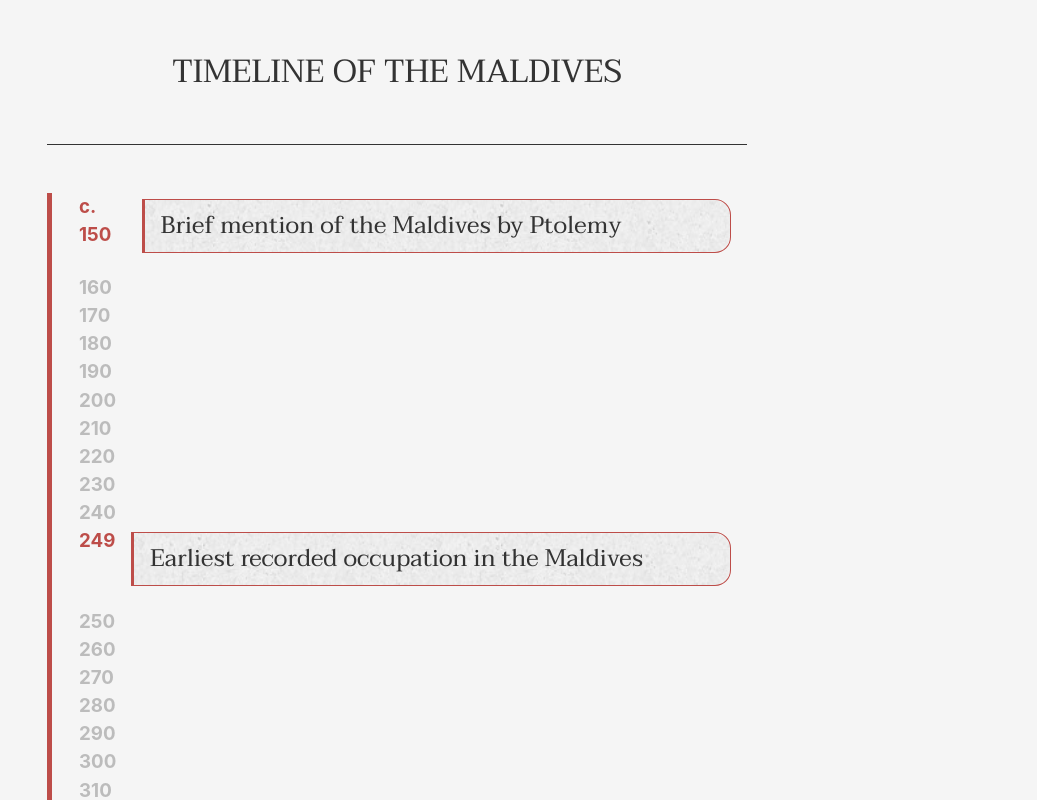
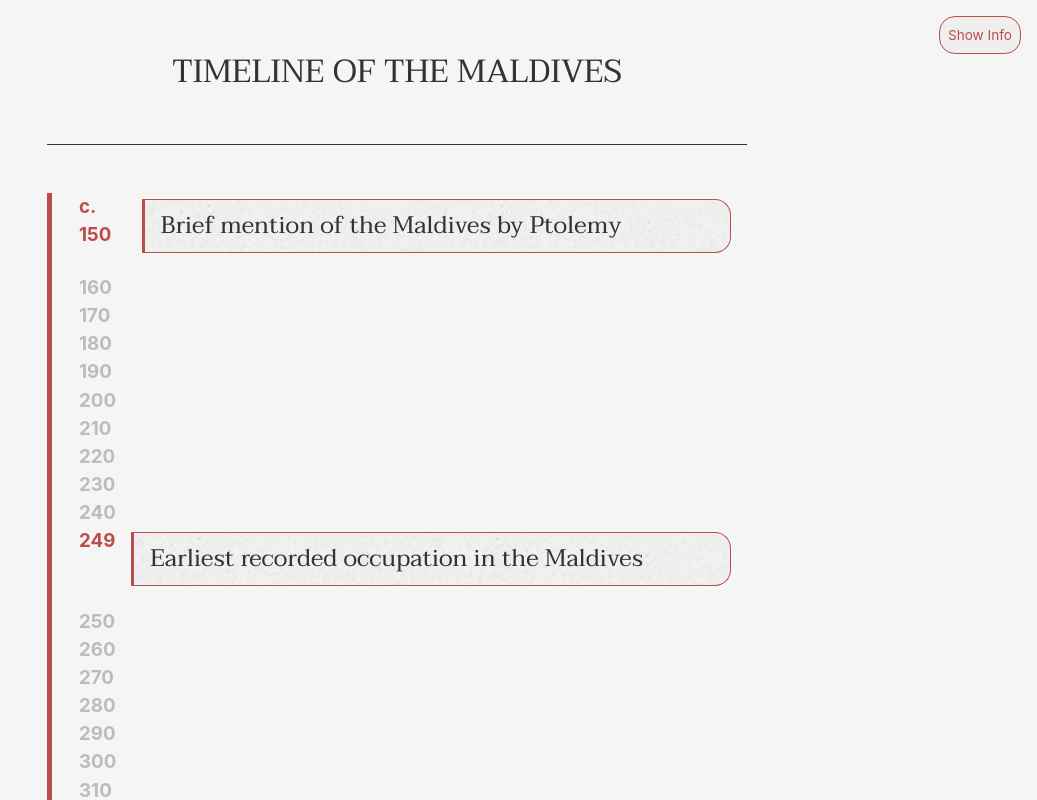
Before and after one commit to faryyym/maldive_history, a Vue app: page / in a window 1280 px wide. Shown: the top 800 px of the page, without its empty margins (243-1280 px from the left). Built offline with nearby package versions, Linux system fonts and the light colour scheme.

Commit message:
Add: Control to expand and collapse all cards

```diff
--- a/src/App.vue
+++ b/src/App.vue
@@ -1,5 +1,6 @@
 <template>
   <h1 class="heading">Timeline of the Maldives</h1>
+  <Controls @showInfoClick="showInfo" :showingInfo="showingInfo" />
 
   <div class="container">
     <div class="line"></div>
@@ -31,9 +32,12 @@
         </div>
         <div
           class="additional-info"
-          :class="{ 'show-info': activeInfo === yearData.year }"
+          ref="additionalInfoRef"
+          :class="{
+            'show-info': activeInfo === yearData.year,
+          }"
         >
-          <p>{{ yearData.description }}</p>
+          <p v-if="yearData.description">{{ yearData.description }}</p>
           <div class="period">
             <h3>Period</h3>
             <p>
@@ -52,15 +56,18 @@
 </template>
 <script>
 import historicalData from './assets/historicalData.json'
+import Controls from './components/Controls.vue'
 
 export default {
   name: 'App',
+  components: { Controls },
   data() {
     return {
       maxYears: 2023,
       startYear: 150,
       historicalData: historicalData,
       activeInfo: null,
+      showingInfo: false,
     }
   },
 
@@ -105,6 +112,16 @@ export default {
 
     handleImageError(event) {
       event.target.style.display = 'none' // Hide the image if it fails to load
+    },
+
+    showInfo() {
+      const additionalInfoElement = this.$refs.additionalInfoRef // Access the element using the reference
+      if (additionalInfoElement) {
+        additionalInfoElement.forEach((element) => {
+          element.classList.toggle('show-info') // Toggle the 'show-info' class
+        })
+      }
+      this.showingInfo = !this.showingInfo
     },
   },
   mounted() {},
@@ -171,7 +188,7 @@ export default {
     z-index: -1;
     background-image: url('./assets/stone_texture.jpg');
     background-size: 50%;
-    opacity: 30%;
+    opacity: 20%;
     border-radius: 0 1rem 1rem 0;
   }
 }
@@ -202,7 +219,7 @@ export default {
 .show-info {
   height: 100%;
   max-height: 1000px;
-  margin: 1rem 0;
+  margin-top: 0.75rem;
 }
 
 .period {
--- a/src/assets/resets.scss
+++ b/src/assets/resets.scss
@@ -59,3 +59,18 @@ textarea,
 select {
   font: inherit;
 }
+
+button {
+  font-size: 0.85rem;
+  padding: 0.5rem;
+  border-radius: 1rem;
+  border: 1px solid $primary;
+  color: $primary;
+  cursor: pointer;
+
+  &:hover {
+    background-color: $secondary;
+    color: white;
+    border-color: $secondary;
+  }
+}
--- /dev/null
+++ b/src/components/Controls.vue
@@ -0,0 +1,60 @@
+<template>
+  <transition name="fade">
+    <div v-if="!isScrolling" class="controls">
+      <button @click="emitShowInfo">
+        {{ showingInfo ? 'Hide' : 'Show' }} Info
+      </button>
+    </div>
+  </transition>
+</template>
+
+<script>
+export default {
+  name: 'Controls',
+  props: {
+    showingInfo: Boolean,
+  },
+  data() {
+    return {
+      isScrolling: false,
+    }
+  },
+  methods: {
+    emitShowInfo() {
+      this.$emit('showInfoClick')
+    },
+    handleScroll() {
+      this.isScrolling = true
+      clearTimeout(this.scrollTimer)
+      this.scrollTimer = setTimeout(() => {
+        this.isScrolling = false
+      }, 500)
+    },
+  },
+  mounted() {
+    window.addEventListener('scroll', this.handleScroll)
+  },
+  beforeUnmount() {
+    window.removeEventListener('scroll', this.handleScroll)
+  },
+}
+</script>
+
+<style scoped>
+.controls {
+  position: fixed;
+  top: 1rem;
+  right: 1rem;
+  z-index: 99;
+}
+
+.fade-enter-active,
+.fade-leave-active {
+  transition: opacity 0.5s ease-in-out;
+}
+
+.fade-enter,
+.fade-leave-to {
+  opacity: 0;
+}
+</style>
```
Also changed, not shown: src/assets/historicalData.json.
